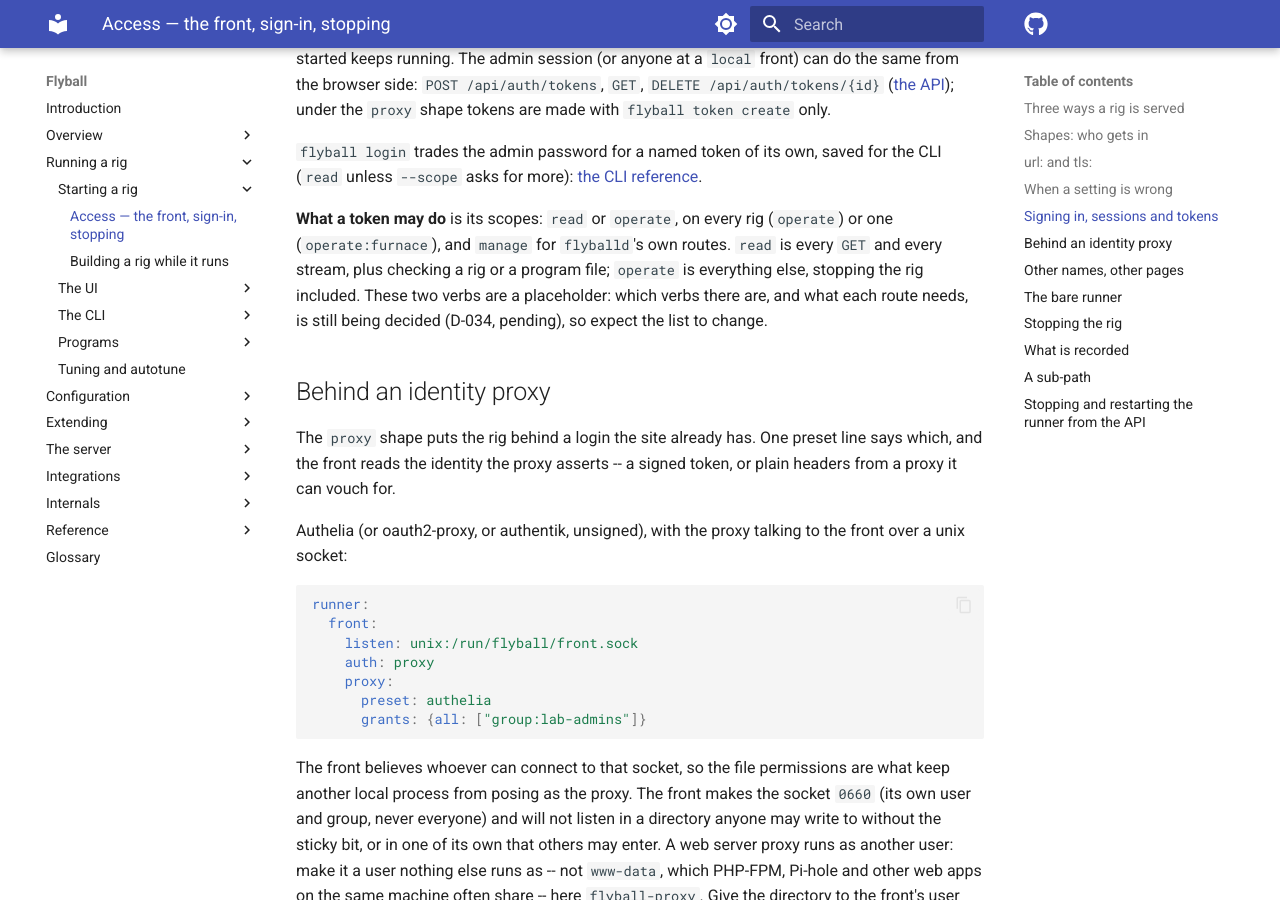
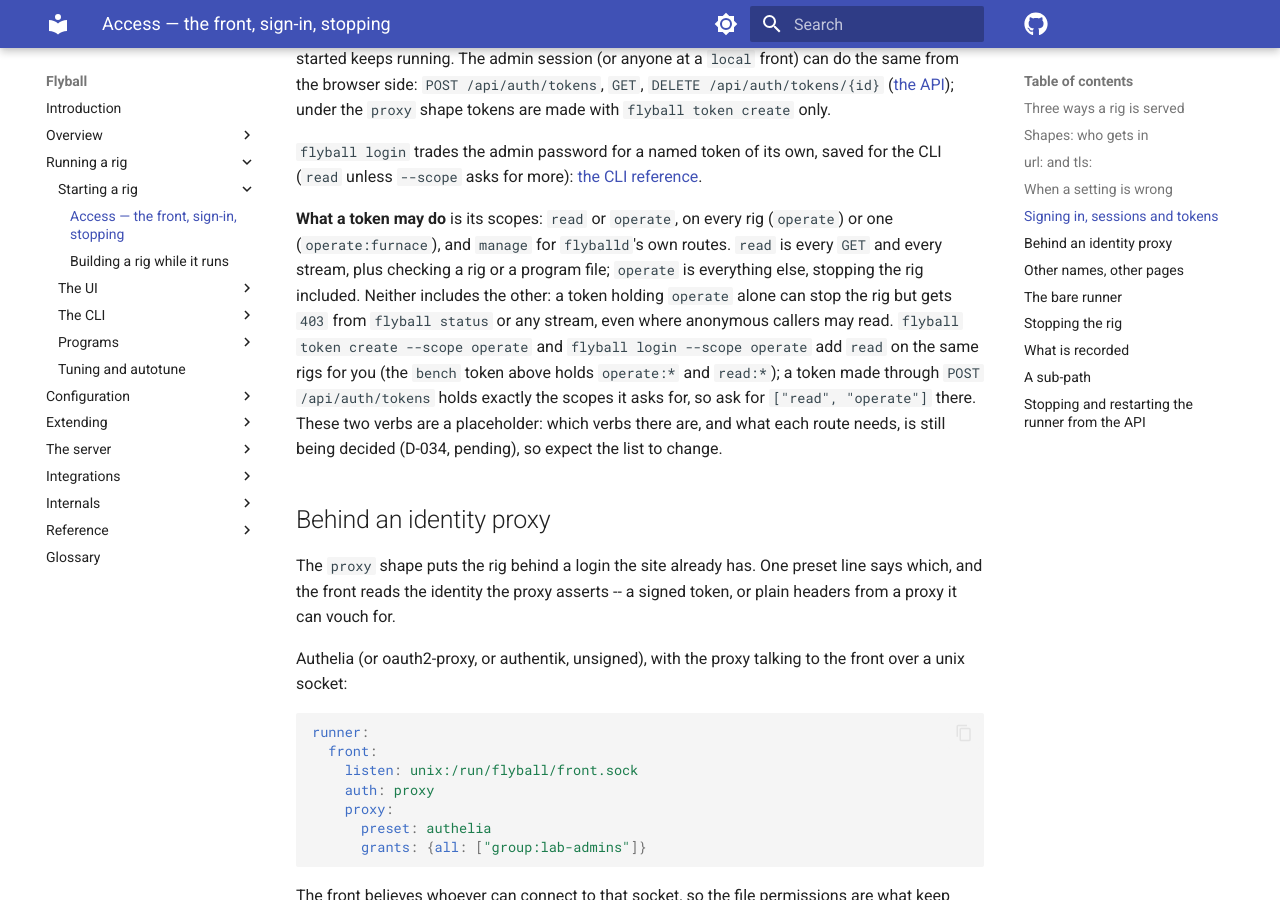
Before and after one commit to bengineer42/flyball, an MkDocs documentation site: the page built from book/src/1-running/runner/access.md, in a window 1280 px wide and 900 px high, scrolled down 4173 px. Built offline with MkDocs 1.6.1 and Material for MkDocs 9.7.7, drawn with Linux system fonts in a browser that asks for light colours; comment, search, counter and statistics services are not loaded; the version menu is left out.

Commit message:
docs: operate does not include read; the book did not say so -- the CLI's --scope operate adds read on the same rigs (the bench example holds operate:* and read:*), POST /api/auth/tokens takes scopes as given, so ask for ["read", "operate"] there
Signed-off-by: Bengineer <158306087+bengineer42@users.noreply.github.com>

```diff
--- a/book/src/1-running/runner/access.md
+++ b/book/src/1-running/runner/access.md
@@ -194,7 +194,13 @@
 (`operate`) or one (`operate:furnace`), and `manage` for `flyballd`'s own
 routes. `read` is every `GET` and every stream, plus checking a rig or a
 program file; `operate` is everything else, stopping the rig included.
-These two verbs are a placeholder: which verbs there are, and what each
+Neither includes the other: a token holding `operate` alone can stop the
+rig but gets `403` from `flyball status` or any stream, even where
+anonymous callers may read. `flyball token create --scope operate` and
+`flyball login --scope operate` add `read` on the same rigs for you (the
+`bench` token above holds `operate:*` and `read:*`); a token made through
+`POST /api/auth/tokens` holds exactly the scopes it asks for, so ask for
+`["read", "operate"]` there. These two verbs are a placeholder: which verbs there are, and what each
 route needs, is still being decided (D-034, pending), so expect the list
 to change.
 
```
Also changed, not shown: book/src/4-server/api.md (+1 -1 lines).
